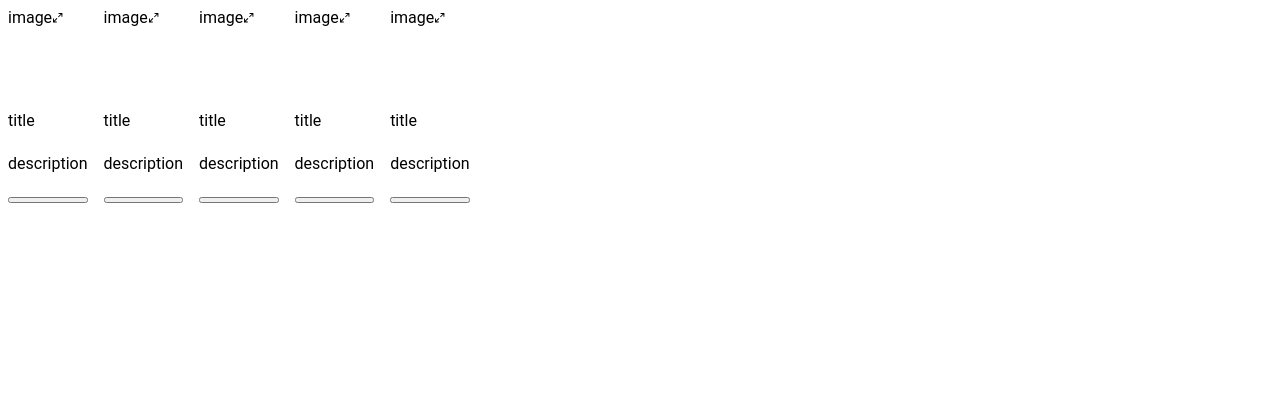
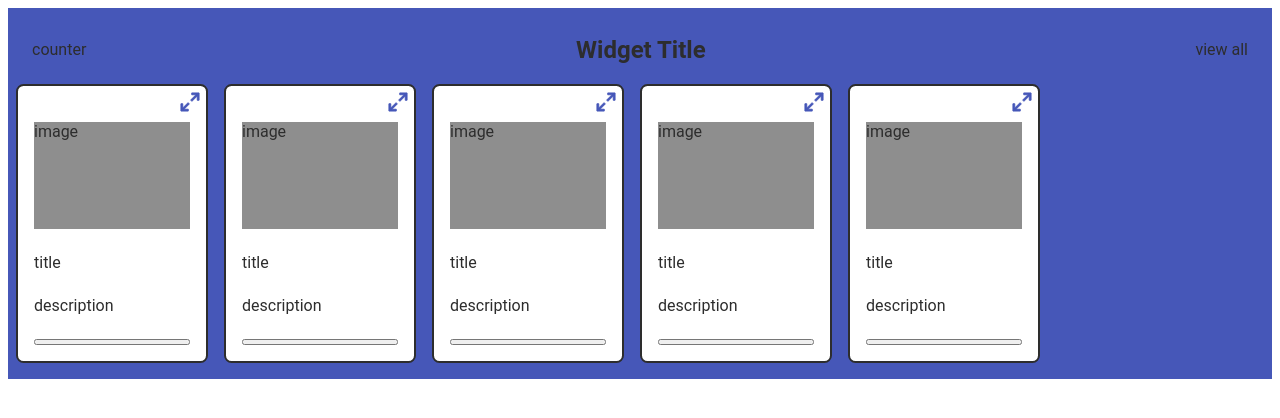
Before and after one commit to scott-gr/onboarding-widget, a plain HTML site: page index.html in a window 1280 px wide. Drawn offline with Linux system fonts and the light colour scheme.

Commit message:
card horizintal scroll and basic structure complete. Static titlebar created

```diff
--- a/index.html
+++ b/index.html
@@ -9,17 +9,27 @@
   <link rel="stylesheet" type="text/css" media="screen" href="style.css" </head>
 
 <body>
-  <div class="taskGroup">
+  <article class="widgetContainer">
+    <ul class="titlebar" compact="true">
+      <li>counter</li>
+      <li>
+        <h2 class="title">Widget Title</h2>
+      </li>
+
+      <li>view all</li>
+    </ul>
+    <div class="taskGroup overflowing">
       <div class="taskCard">
         <span class="with-icon">
+          <svg viewBox="0 0 24 24" class="icon">
+            <path
+              d="M13.9 4.1v-2h8v8h-2V5.516l-5.779 5.778-1.414-1.414L18.485 4.1H13.9zM4.1 13.9h-2v8h8v-2H5.516l5.778-5.779-1.414-1.414L4.1 18.485V13.9z" />
+          </svg></span>
+        <div class="cardContent">
+
           <div class="thumbnail">
             image
           </div>
-        <svg fill="none" viewBox="0 0 24 24" class="icon">
-          <path fill="currentColor"
-            d="M13.9 4.1v-2h8v8h-2V5.516l-5.779 5.778-1.414-1.414L18.485 4.1H13.9zM4.1 13.9h-2v8h8v-2H5.516l5.778-5.779-1.414-1.414L4.1 18.485V13.9z" />
-        </svg>
-      </span>
           <div>
             title
           </div>
@@ -28,16 +38,17 @@
           </div>
           <button></button>
         </div>
-    <div class="taskCard">
+      </div><div class="taskCard">
         <span class="with-icon">
+          <svg viewBox="0 0 24 24" class="icon">
+            <path
+              d="M13.9 4.1v-2h8v8h-2V5.516l-5.779 5.778-1.414-1.414L18.485 4.1H13.9zM4.1 13.9h-2v8h8v-2H5.516l5.778-5.779-1.414-1.414L4.1 18.485V13.9z" />
+          </svg></span>
+        <div class="cardContent">
+
           <div class="thumbnail">
             image
           </div>
-        <svg fill="none" viewBox="0 0 24 24" class="icon">
-          <path fill="currentColor"
-            d="M13.9 4.1v-2h8v8h-2V5.516l-5.779 5.778-1.414-1.414L18.485 4.1H13.9zM4.1 13.9h-2v8h8v-2H5.516l5.778-5.779-1.414-1.414L4.1 18.485V13.9z" />
-        </svg>
-      </span>
           <div>
             title
           </div>
@@ -46,16 +57,17 @@
           </div>
           <button></button>
         </div>
-    <div class="taskCard">
+      </div><div class="taskCard">
         <span class="with-icon">
+          <svg viewBox="0 0 24 24" class="icon">
+            <path
+              d="M13.9 4.1v-2h8v8h-2V5.516l-5.779 5.778-1.414-1.414L18.485 4.1H13.9zM4.1 13.9h-2v8h8v-2H5.516l5.778-5.779-1.414-1.414L4.1 18.485V13.9z" />
+          </svg></span>
+        <div class="cardContent">
+
           <div class="thumbnail">
             image
           </div>
-        <svg fill="none" viewBox="0 0 24 24" class="icon">
-          <path fill="currentColor"
-            d="M13.9 4.1v-2h8v8h-2V5.516l-5.779 5.778-1.414-1.414L18.485 4.1H13.9zM4.1 13.9h-2v8h8v-2H5.516l5.778-5.779-1.414-1.414L4.1 18.485V13.9z" />
-        </svg>
-      </span>
           <div>
             title
           </div>
@@ -64,16 +76,17 @@
           </div>
           <button></button>
         </div>
-    <div class="taskCard">
+      </div><div class="taskCard">
         <span class="with-icon">
+          <svg viewBox="0 0 24 24" class="icon">
+            <path
+              d="M13.9 4.1v-2h8v8h-2V5.516l-5.779 5.778-1.414-1.414L18.485 4.1H13.9zM4.1 13.9h-2v8h8v-2H5.516l5.778-5.779-1.414-1.414L4.1 18.485V13.9z" />
+          </svg></span>
+        <div class="cardContent">
+
           <div class="thumbnail">
             image
           </div>
-        <svg fill="none" viewBox="0 0 24 24" class="icon">
-          <path fill="currentColor"
-            d="M13.9 4.1v-2h8v8h-2V5.516l-5.779 5.778-1.414-1.414L18.485 4.1H13.9zM4.1 13.9h-2v8h8v-2H5.516l5.778-5.779-1.414-1.414L4.1 18.485V13.9z" />
-        </svg>
-      </span>
           <div>
             title
           </div>
@@ -82,16 +95,17 @@
           </div>
           <button></button>
         </div>
-    <div class="taskCard">
+      </div><div class="taskCard">
         <span class="with-icon">
+          <svg viewBox="0 0 24 24" class="icon">
+            <path
+              d="M13.9 4.1v-2h8v8h-2V5.516l-5.779 5.778-1.414-1.414L18.485 4.1H13.9zM4.1 13.9h-2v8h8v-2H5.516l5.778-5.779-1.414-1.414L4.1 18.485V13.9z" />
+          </svg></span>
+        <div class="cardContent">
+
           <div class="thumbnail">
             image
           </div>
-        <svg fill="none" viewBox="0 0 24 24" class="icon">
-          <path fill="currentColor"
-            d="M13.9 4.1v-2h8v8h-2V5.516l-5.779 5.778-1.414-1.414L18.485 4.1H13.9zM4.1 13.9h-2v8h8v-2H5.516l5.778-5.779-1.414-1.414L4.1 18.485V13.9z" />
-        </svg>
-      </span>
           <div>
             title
           </div>
@@ -101,6 +115,8 @@
           <button></button>
         </div>
       </div>
+    </div>
+  </article>
 
 
 
--- a/style.css
+++ b/style.css
@@ -1,6 +1,12 @@
 :root {
   font-family: 'Roboto', sans-serif;
+  --color-blue: #4657b8;
+  --color-white: #ffffff;
+  --color-orange: #fcaf0a;
+  --color-grey: #8e8e8e;
+  --color-black: #2d2d2d;
 
+  /* scaling size values */
   --ratio: 1.5;
   --s-5: calc(var(--s-4) / var(--ratio));
   --s-4: calc(var(--s-3) / var(--ratio));
@@ -14,32 +20,39 @@
   --s4: calc(var(--s3) * var(--ratio));
   --s5: calc(var(--s4) * var(--ratio));
 }
+* {
+  box-sizing: border-box;
+}
+.widgetContainer {
+  padding: 0.5rem 0.5rem var(--s0);
 
-.box {
-  padding: var(--s1);
-  border: var(--border-thin) solid;
-  /* --color-light: #fff;
-  --color-dark: #000; */
-  color: var(--color-dark);
-  background-color: var(--color-light);
+  color: var(--color-black);
+  background-color: var(--color-blue);
+  box-sizing: content-box;
 }
 
 .taskGroup {
   display: flex;
+  flex-wrap: nowrap;
   height: auto;
   overflow-x: auto;
   overflow-y: hidden;
   scrollbar-color: #fff #000;
 }
+.taskGroup > * {
+  flex: 0 0 auto;
+}
+
+.taskGroup > * + * {
+  margin-left: 1rem;
+}
 
 .taskGroup::-webkit-scrollbar {
   height: 1rem;
 }
-
 .taskGroup::-webkit-scrollbar-track {
   background-color: #000;
 }
-
 .taskGroup::-webkit-scrollbar-thumb {
   background-color: #000;
   background-image: linear-gradient(
@@ -51,60 +64,72 @@
   );
 }
 
-.taskGroup > * {
-  flex: 0 0 auto;
+.taskCard {
+  padding: var(--s0);
+  border: var(--border-thin) solid;
+  color: var(--color-black);
+  background-color: var(--color-white);
+  border: 2px solid var(--color-black);
+  border-radius: 7.5px;
+  width: 12rem;
 }
 
-.taskGroup > img {
-  height: 100%;
-  flex-basis: auto;
-  width: auto;
-}
-
-.taskGroup > * + * {
-  margin-left: 1rem;
-}
-
-.taskGroup.overflowing {
-  padding-bottom: 1rem;
-}
-
-.taskCard {
+.cardContent {
   display: flex;
   flex-direction: column;
   justify-content: flex-start;
 }
 
-.taskCard > * {
+.cardContent > * {
   margin-top: 0;
   margin-bottom: 0;
 }
 
-.taskCard > * + * {
+.cardContent > * + * {
   margin-top: var(--space, 1.5rem);
 }
 
 .icon {
-  height: 0.75em;
-  height: 1cap;
-  width: 0.75em;
-  width: 1cap;
+  height: var(--s1);
+  width: var(--s1);
+  stroke: var(--color-blue);
+  fill: var(--color-blue);
+  padding: 1px;
+  /* background-color: var(--color-blue); */
+  border-radius: 25%;
 }
 
 .with-icon {
-  display: inline-flex;
-  align-items: baseline;
+  display: flex;
+  justify-content: right;
+  align-items: center;
+  margin: -0.75rem -0.75rem 0.5rem 0;
+  padding: 0;
 }
 
-.with-icon .icon {
-  margin-inline-end: 1rem;
+.titlebar {
+  display: flex;
+  flex-wrap: nowrap;
+  justify-content: space-between;
+  align-items: center;
+  margin: 0;
+  list-style-type: none;
+  padding-inline: var(--s0);
+  margin-block-start: 0;
+  margin-block-end: 0;
+}
+
+.title {
+  justify-self: center;
+  text-align: center;
 }
 
 .thumbnail {
-  --n: 3;
-  --d: 4;
+  --n: 9;
+  --d: 16;
   padding-bottom: calc(var(--n) / var(--d) * 100%);
   position: relative;
+  background-color: var(--color-grey);
 }
 
 .thumbnail > * {
```
Lines whose indentation alone changed are shown as unchanged.
